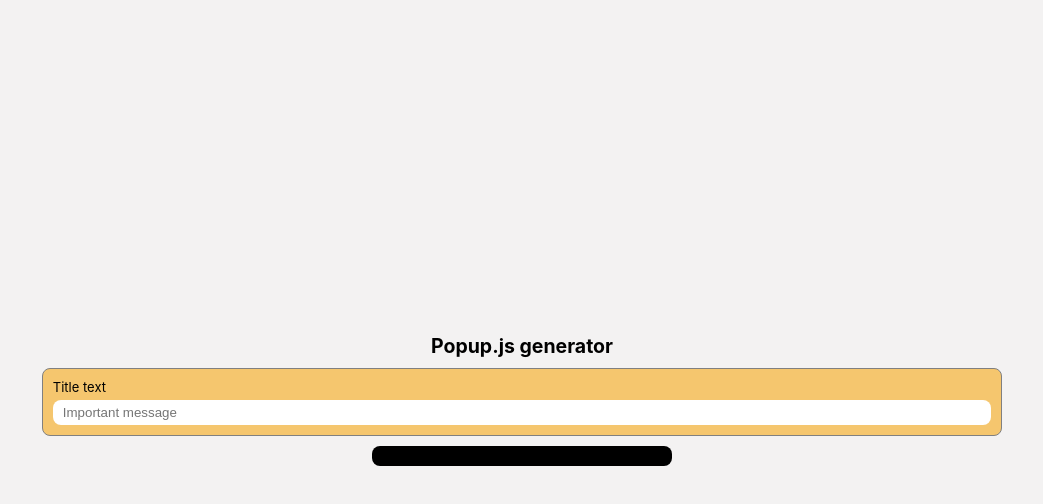
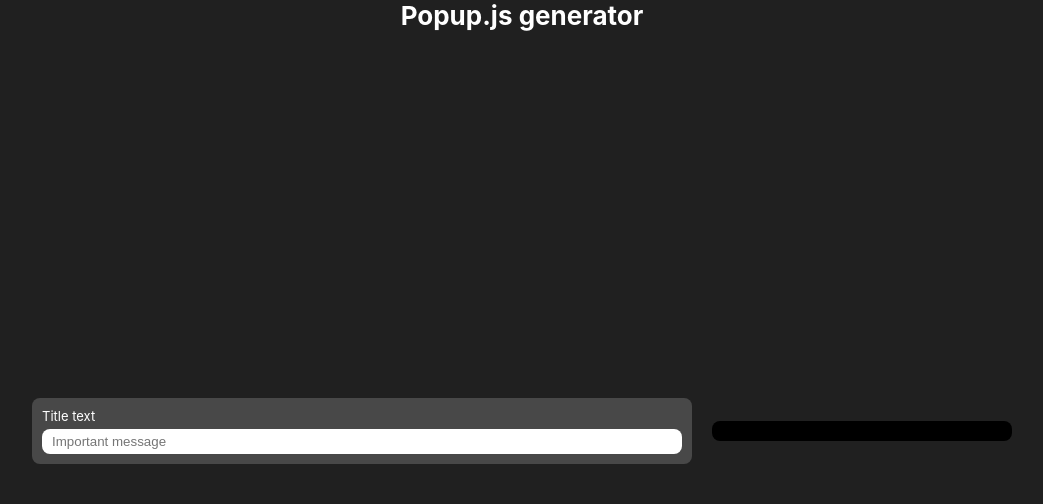
Before and after one commit to goodideagiver/popup, a plain HTML site: page index.html in a window 1280 px wide. Shown: the whole page, without its empty margins (118-1161 px from the left). Drawn offline with Linux system fonts and the light colour scheme.

Commit message:
adjusted style

```diff
--- a/index.html
+++ b/index.html
@@ -11,8 +11,8 @@
 		<script type="module" defer src="src/script/popup-generator/app.js"></script>
 	</head>
 	<body>
+		<h1>Popup.js generator</h1>
 		<section class="main-app" id="app">
-			<h1>Popup.js generator</h1>
 			<form action="javascript:void(0);">
 				<div>
 					<label for="headerText">Title text</label>
--- a/src/style/index.scss
+++ b/src/style/index.scss
@@ -1,3 +1,5 @@
+@import url('https://fonts.googleapis.com/css2?family=Roboto:ital,wght@0,100;0,300;0,400;0,500;0,700;0,900;1,100;1,300;1,400;1,500;1,700;1,900&display=swap');
+
 * {
 	padding: 0;
 	margin: 0;
@@ -9,6 +11,13 @@ body {
 		Cantarell, 'Open Sans', 'Helvetica Neue', sans-serif;
 	font-size: 13px;
 	background-color: rgb(243, 242, 242);
+	background-color: #202020;
+	color: white;
+}
+
+h1 {
+	margin: auto;
+	width: fit-content;
 }
 
 .main-app {
@@ -20,8 +29,8 @@ body {
 	display: flex;
 	justify-content: center;
 	align-items: center;
-	flex-direction: column;
-	gap: 10px;
+	flex-direction: row;
+	gap: 20px;
 	button {
 		cursor: pointer;
 		padding: 5px 0;
@@ -63,7 +72,7 @@ body {
 			height: 100%;
 			flex: 1 1 45%;
 			min-width: 300px;
-			background-color: rgb(245, 198, 110);
+			background-color: #484848;
 			padding: 10px;
 			border-radius: 8px;
 			display: flex;
@@ -97,7 +106,7 @@ body {
 				}
 				flex-basis: 100%;
 			}
-			border: 1px gray solid;
+			//border: 3px gray solid;
 		}
 		.done-reset-controls {
 			display: grid;
@@ -113,6 +122,8 @@ body {
 }
 
 .output-command {
+	font-size: 1.2rem;
+	font-family: 'Roboto', sans-serif;
 	min-width: 300px;
 	background-color: black;
 	color: white;
```
Also changed, not shown: src/style/css/min/index.min.css.
